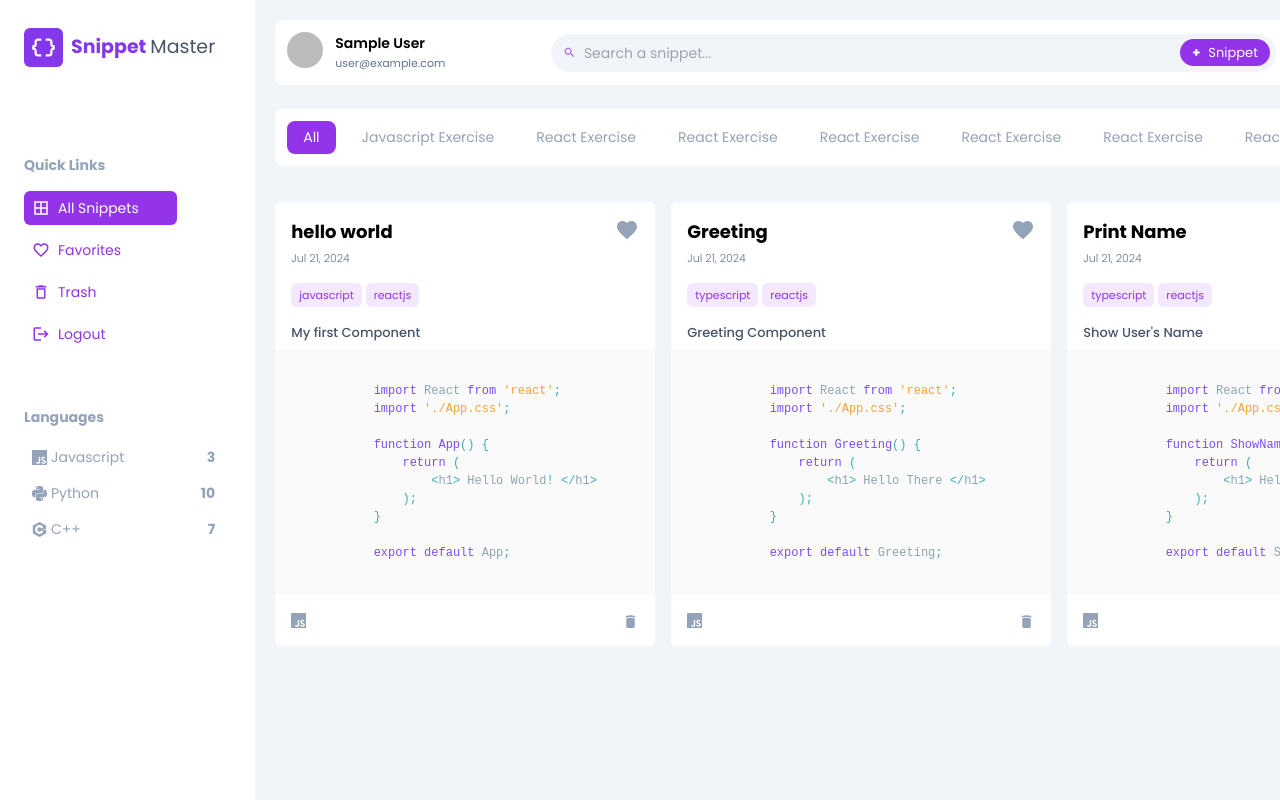
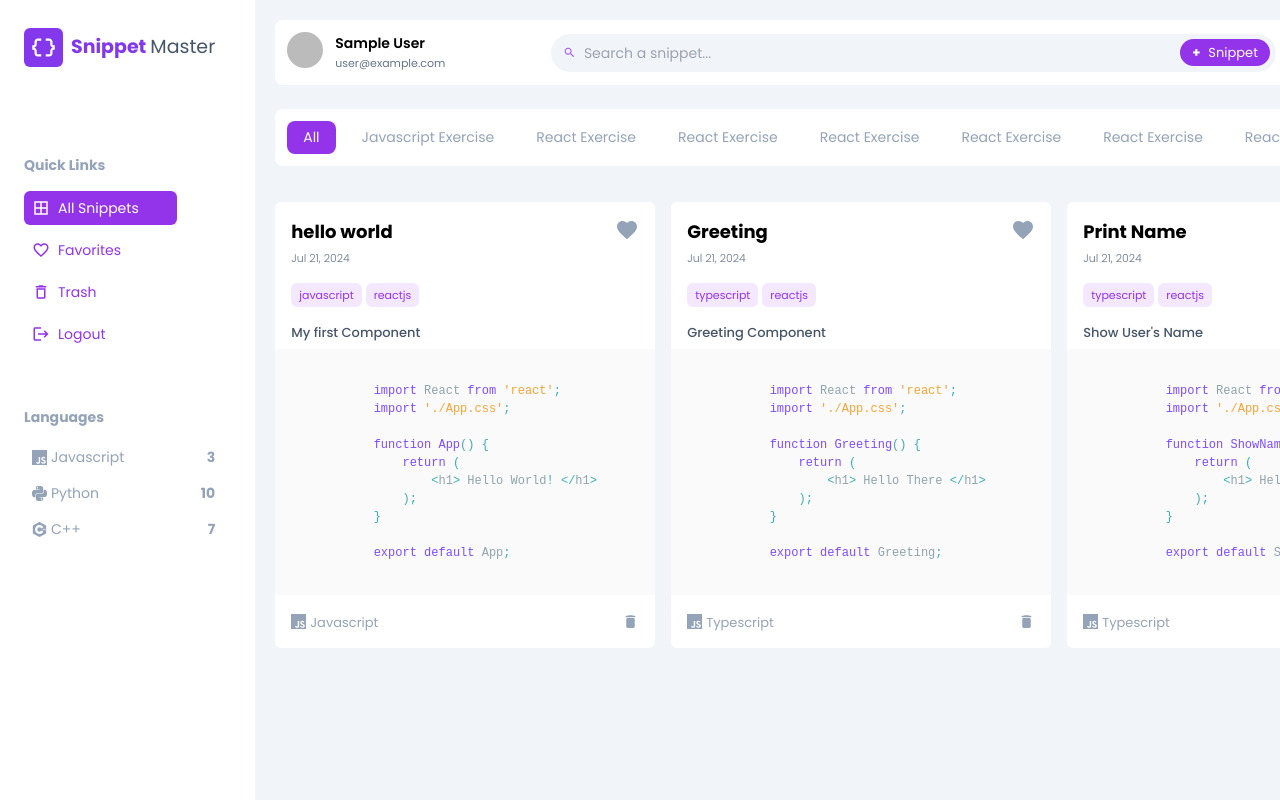
Before and after one commit to rajputkarsh/snippet-master, a Next.js app: page /my-notes in a window 1280 px wide. Shown: the top 800 px of the page. Built offline with nearby package versions, Linux system fonts and the light colour scheme; no server answers; sample sign-in values are in the browser's storage.

Commit message:
add dynamic data in notes footer

```diff
--- a/src/components/AllNotes/Note/NoteFooter.tsx
+++ b/src/components/AllNotes/Note/NoteFooter.tsx
@@ -2,13 +2,18 @@
 import { DeleteRounded } from "@mui/icons-material";
 import { SiJavascript } from "react-icons/si";
 
-function NoteFooter() {
+interface NoteFooterProps {
+  language: string;
+}
+
+function NoteFooter({ language }: NoteFooterProps) {
   return (
     <div className="flex justify-between text-[13px] text-slate-400 mx-4 mt-3">
-      <div className="flex ggap-1 items-center">
+      <div className="flex gap-1 items-center">
         <SiJavascript size={15} className="mb-[2px]" />
+        <span className="capitalize">{language}</span>
       </div>
-      <DeleteRounded sx={{fontSize: 17}} className="cursor-pointer" />
+      <DeleteRounded sx={{ fontSize: 17 }} className="cursor-pointer" />
     </div>
   );
 }
--- a/src/components/AllNotes/Note/index.tsx
+++ b/src/components/AllNotes/Note/index.tsx
@@ -33,7 +33,7 @@ function Note({ note }: NoteProps) {
       <NoteTags id={note.id} tags={note.tags} />
       <NoteDescription description={note.description} />
       <CodeBlock code={note.code} language={note.language} />
-      <NoteFooter />
+      <NoteFooter language={note.language} />
     </div>
   );
 }
```
